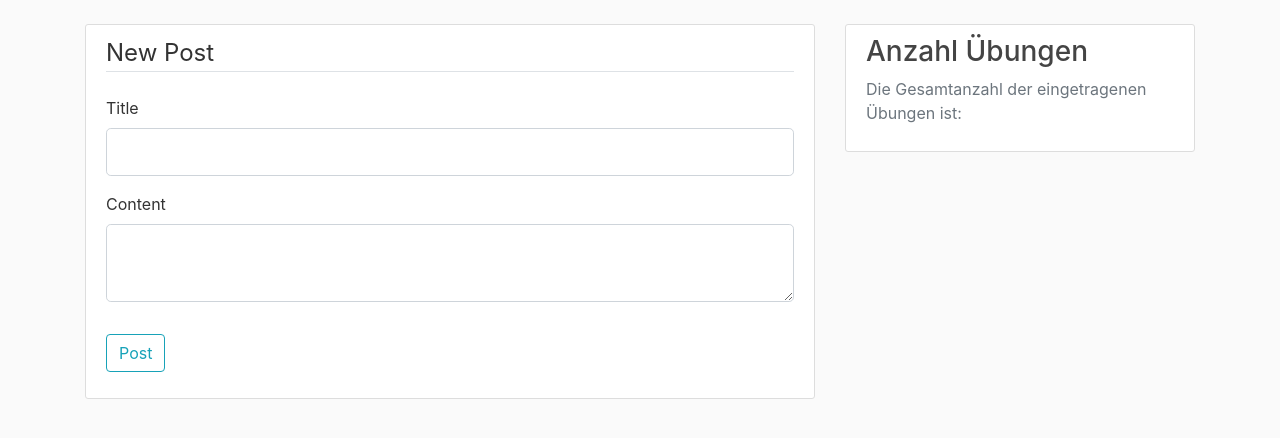
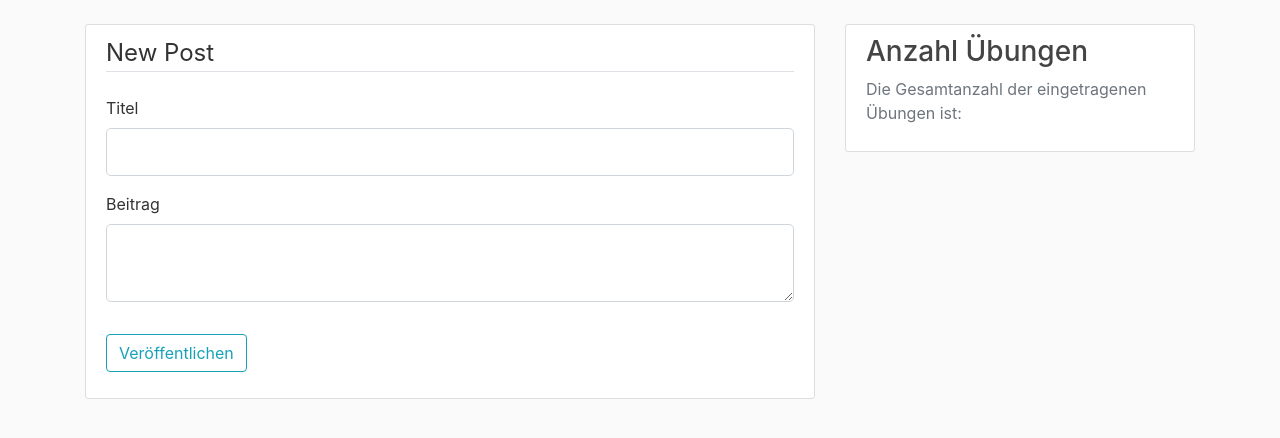
Before and after one commit to emanuelcula/prog2, a Flask app: page /post/new in a window 1280 px wide. Shown: the part 56-494 px from the top of the page. Run offline with Flask 2, Linux system fonts and the light colour scheme; a user stored in the database is signed in; some libraries are stand-ins or nearby versions.

Commit message:
kommentare forms.py

```diff
--- a/warmup_exercises/flaskblog/forms.py
+++ b/warmup_exercises/flaskblog/forms.py
@@ -1,21 +1,24 @@
+#Import Modul für Formulare und Login
 from flask_wtf import FlaskForm
 from flask_wtf.file import FileField, FileAllowed
 from flask_login import current_user
 from wtforms import StringField, PasswordField, SubmitField, BooleanField, TextAreaField
 from wtforms.validators import DataRequired, Length, Email, EqualTo, ValidationError
+#Import der User aus models.py
 from flaskblog.models import User
 
-
+#Formular Registrierung neuer Benutzer
 class RegistrationForm(FlaskForm):
-    username = StringField('Username',
+    username = StringField('Benutzername',
                            validators=[DataRequired(), Length(min=2, max=20)])
     email = StringField('Email',
                         validators=[DataRequired(), Email()])
-    password = PasswordField('Password', validators=[DataRequired()])
-    confirm_password = PasswordField('Confirm Password',
+    password = PasswordField('Passwort', validators=[DataRequired()])
+    confirm_password = PasswordField('Bestätige das Passwort',
                                      validators=[DataRequired(), EqualTo('password')])
-    submit = SubmitField('Sign Up')
+    submit = SubmitField('Jetzt Registrieren')
 
+    #Kontrolle ob Username und Email bereits in der Datenbank sind.
     def validate_username(self, username):
         user = User.query.filter_by(username=username.data).first()
         if user:
@@ -26,7 +29,7 @@
         if user:
             raise ValidationError('Sorry, diese E-Mail ist bereits vergeben.')
 
-
+#Login-Formular für bereits registrierte Benutzer. Anmeldung via Email und Passwort
 class LoginForm(FlaskForm):
     email = StringField('Email',
                         validators=[DataRequired(), Email()])
@@ -34,28 +37,31 @@
     remember = BooleanField('Passwort merken')
     submit = SubmitField('Anmelden')
 
-
+#Funktion um Benutzerinfos zu aktualisieren
 class UpdateAccountForm(FlaskForm):
-    username = StringField('Username',
+    username = StringField('Benutzername',
                            validators=[DataRequired(), Length(min=2, max=20)])
     email = StringField('Email',
                         validators=[DataRequired(), Email()])
-    picture = FileField('Update Profile Picture', validators=[FileAllowed(['jpg', 'png'])])
+    picture = FileField('Update Profilbild', validators=[FileAllowed(['jpg', 'png'])])
     submit = SubmitField('Update')
 
+    #Kontrolle ob neuer Benutzername bereits vergeben ist
     def validate_username(self, username):
         if username.data != current_user.username:
             user = User.query.filter_by(username=username.data).first()
             if user:
-                raise ValidationError('That username is taken. Please choose a different one.')
+                raise ValidationError('Sorry, den gibts schon, wähle eine neuen Benutzernamen aus')
 
+    #Kontrolle ob neue Email bereits vergeben ist
     def validate_email(self, email):
         if email.data != current_user.email:
             user = User.query.filter_by(email=email.data).first()
             if user:
-                raise ValidationError('That email is taken. Please choose a different one.')
+                raise ValidationError('Sorry, die E-Mail verwendet bereits jemand')
 
+#Formular zum Beiträge veröffentlich. Fragt benötigte Daten für die Datenbank ab.
 class PostForm(FlaskForm):
-    title = StringField('Title', validators=[DataRequired()])
-    content = TextAreaField('Content', validators=[DataRequired()])
-    submit = SubmitField('Post')
+    title = StringField('Titel', validators=[DataRequired()])
+    content = TextAreaField('Beitrag', validators=[DataRequired()])
+    submit = SubmitField('Veröffentlichen')
--- a/warmup_exercises/flaskblog/templates/account.html
+++ b/warmup_exercises/flaskblog/templates/account.html
@@ -4,6 +4,7 @@
       <div class="media">
         <img class="rounded-circle account-img" src="{{ image_file }}">
         <div class="media-body">
+        <!-- Aktueller Benutzername und Email wird aus der Funktion ausgelesen -->
           <h2 class="account-heading">{{ current_user.username }}</h2>
           <p class="text-secondary">{{ current_user.email }}</p>
         </div>
@@ -11,7 +12,7 @@
         <form method="POST" action="" enctype="multipart/form-data">
             {{ form.hidden_tag() }}
             <fieldset class="form-group">
-                <legend class="border-bottom mb-4">Account Info</legend>
+                <legend class="border-bottom mb-4">Benutzerinfo</legend>
                 <div class="form-group">
                     {{ form.username.label(class="form-control-label") }}
 
--- a/warmup_exercises/flaskblog/templates/layout.html
+++ b/warmup_exercises/flaskblog/templates/layout.html
@@ -1,3 +1,5 @@
+<!-- Haupt-HTML auf welche sich die Unterseiten beziehen. Erstellt mit Bootstrap-Template -->
+
 <!DOCTYPE html>
 <html>
 <head>
```
Also changed, not shown: warmup_exercises/flaskblog/site.db.
